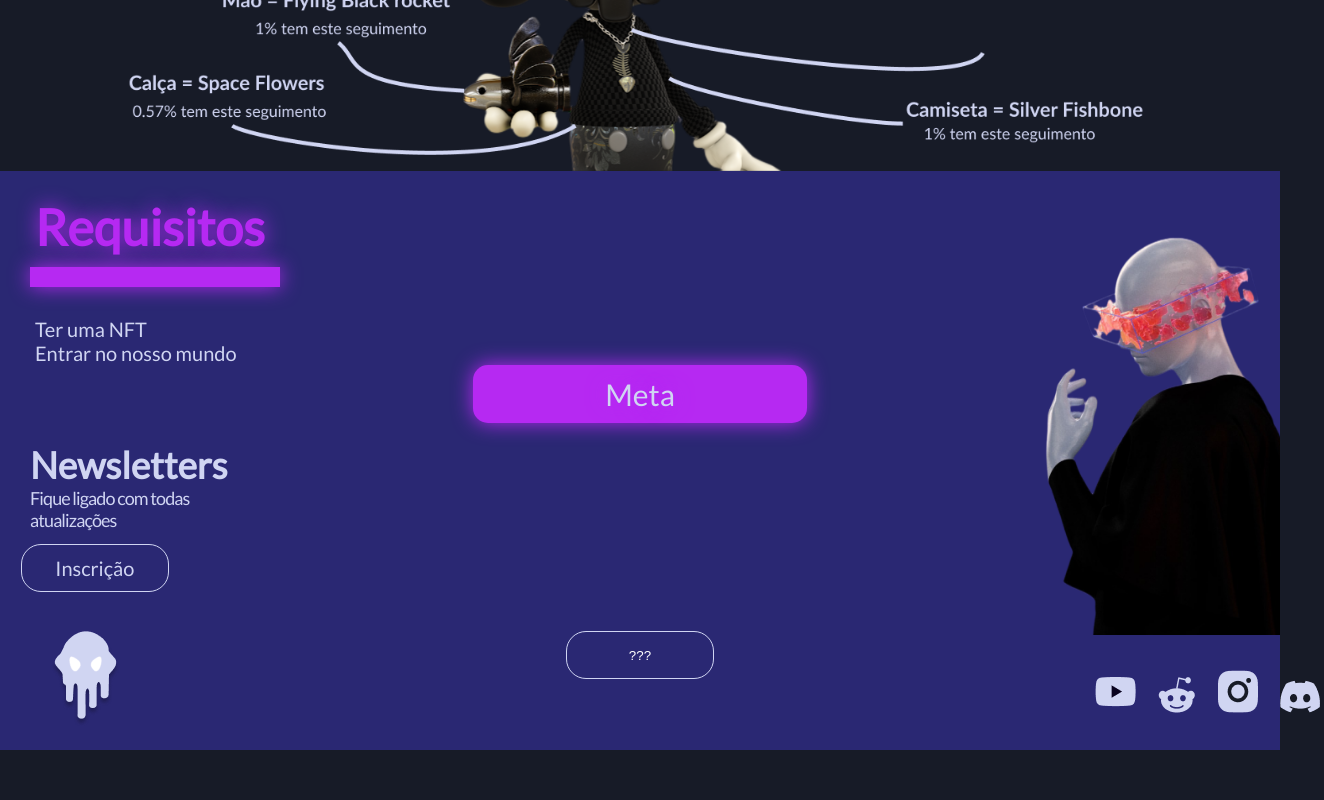
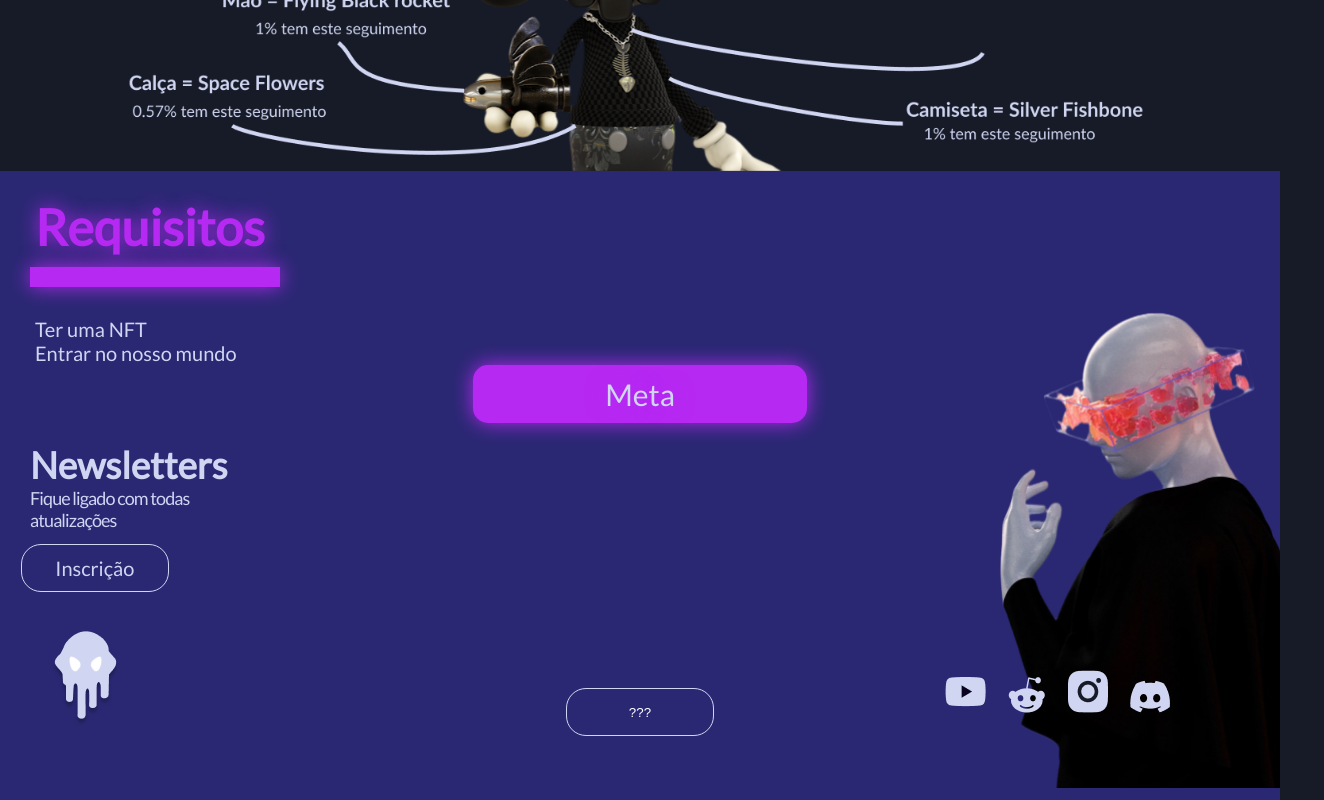
Before and after one commit to Tigas29/GhostBay, a plain HTML site: page Clube da luta/clubeluta.html in a window 1280 px wide. Shown: the part 1955-2755 px from the top of the page, 1324 px wide, since content can reach past the window. Before the commit the page ends 2705 px from the top, so only its background shows below. Drawn offline with Linux system fonts and the light colour scheme; a web font is replaced by a local one.

Commit message:
Add files via upload

```diff
--- a/Clube da luta/css/clubeluta.css
+++ b/Clube da luta/css/clubeluta.css
@@ -331,7 +331,7 @@ hr {
 #footer-all {
     background: #2A2873;
     width: 100%;
-    height: 579px;
+    height: 629px;
 
 }
 
@@ -396,9 +396,9 @@ hr {
 .background-grego {
     position: relative;
     float: right;
-    width: 20%;
-    margin-top: -15.8%;
-}
+    width: 306.23px;
+    margin-top: -130px;
+    }
 
 .newsletters {
     padding-top: 20px;
@@ -496,7 +496,7 @@ hr {
     position: relative;
     top: 110px;
     float: right;
-    left: 300px;
+    left: 200px;
     }
 
 
```
